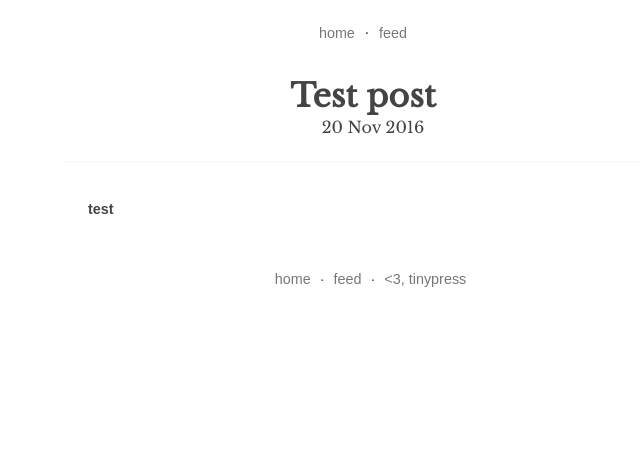
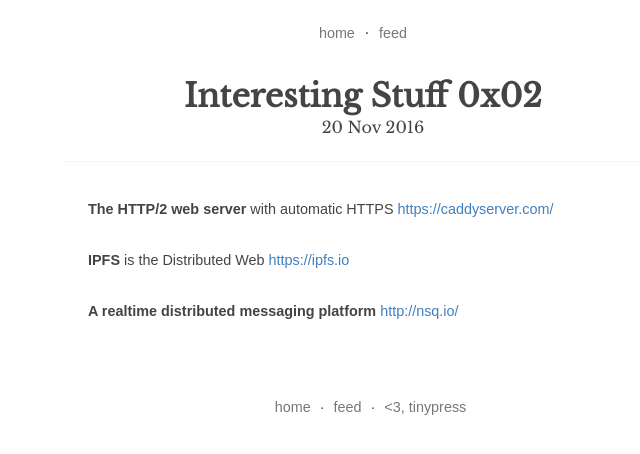
Before and after one commit to fnzv/fnzv.github.io, a Jekyll site: the page built from _posts/2016-11-20-test-post.markdown, in a window 1280 px wide. Shown: the top 454 px of the page, without its empty margins (277-917 px from the left). Built offline with Jekyll 4.4.1, drawn with Linux system fonts in a browser that asks for light colours.

Commit message:
Post update: Test post

```diff
--- a/_posts/2016-11-20-test-post.markdown
+++ b/_posts/2016-11-20-test-post.markdown
@@ -1,6 +1,11 @@
 ---
 published: true
-title: Test post
+title: Interesting Stuff 0x02
 layout: post
 ---
-<strong>test</strong>
+<strong>The HTTP/2 web server</strong> with automatic HTTPS
+<a href="https://caddyserver.com/">https://caddyserver.com/</a><br><br>
+<strong>IPFS</strong> is the Distributed Web
+<a href="https://ipfs.io/">https://ipfs.io</a><br><br>
+<strong>A realtime distributed messaging platform</strong>
+<a href="http://nsq.io/">http://nsq.io/</a><br><br>
```
